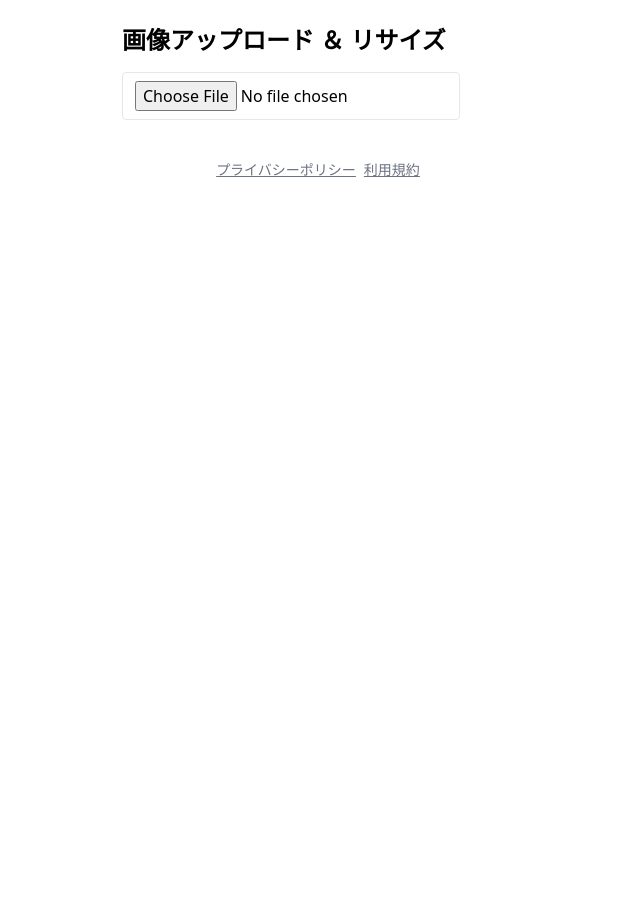
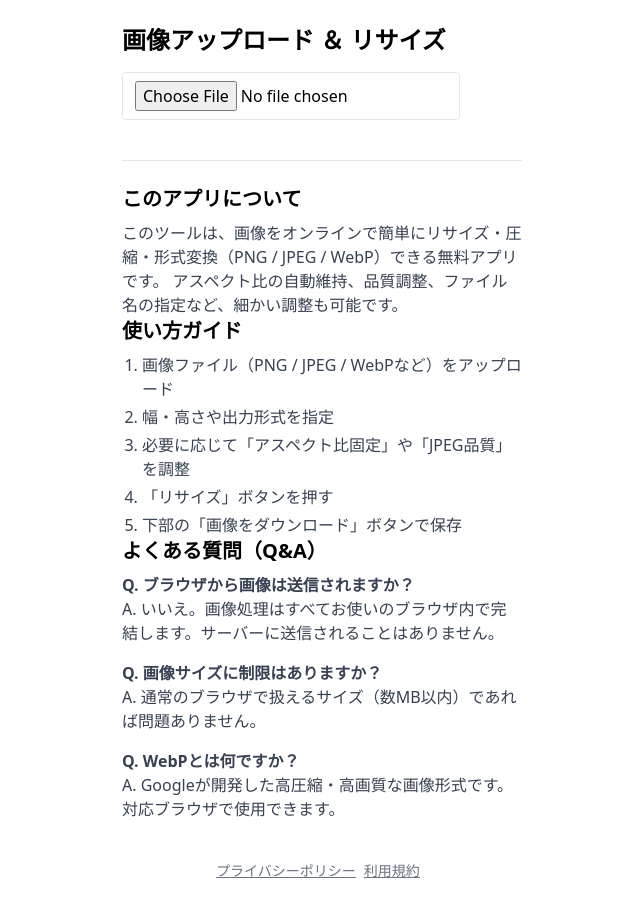
Before and after one commit to shinjimjim/image-resizer-js, a React (Create React App) app: page / in a window 1280 px wide. Shown: the whole page, without its empty margins (318-958 px from the left). Before the commit the page ends 800 px from the top, so only its background shows below. Built offline with nearby package versions, Linux system fonts and the light colour scheme.

Commit message:
紹介文・ガイド・Q&Aを追加

```diff
--- a/src/App.js
+++ b/src/App.js
@@ -239,6 +239,39 @@ function App() {
           </div>
         </div>
       )}
+
+      {/* 紹介文・ガイド・Q&A */}
+      <section className="mt-10 border-t pt-6">
+        <h2 className="text-xl font-semibold mb-2">このアプリについて</h2>
+          <p className="text-gray-700">
+            このツールは、画像をオンラインで簡単にリサイズ・圧縮・形式変換（PNG / JPEG / WebP）できる無料アプリです。
+            アスペクト比の自動維持、品質調整、ファイル名の指定など、細かい調整も可能です。
+          </p>
+        <h2 className="text-xl font-semibold mb-2">使い方ガイド</h2>
+          <ol className="list-decimal pl-5 text-gray-700 space-y-1">
+            <li>画像ファイル（PNG / JPEG / WebPなど）をアップロード</li>
+            <li>幅・高さや出力形式を指定</li>
+            <li>必要に応じて「アスペクト比固定」や「JPEG品質」を調整</li>
+            <li>「リサイズ」ボタンを押す</li>
+            <li>下部の「画像をダウンロード」ボタンで保存</li>
+          </ol>
+        <h2 className="text-xl font-semibold mb-2">よくある質問（Q&A）</h2>
+          <div className="space-y-4 text-gray-700">
+            <div>
+              <strong>Q. ブラウザから画像は送信されますか？</strong><br />
+              A. いいえ。画像処理はすべてお使いのブラウザ内で完結します。サーバーに送信されることはありません。
+            </div>
+            <div>
+              <strong>Q. 画像サイズに制限はありますか？</strong><br />
+              A. 通常のブラウザで扱えるサイズ（数MB以内）であれば問題ありません。
+            </div>
+            <div>
+              <strong>Q. WebPとは何ですか？</strong><br />
+              A. Googleが開発した高圧縮・高画質な画像形式です。対応ブラウザで使用できます。
+            </div>
+          </div>
+      </section>
+
       <footer className="mt-10 text-sm text-center text-gray-500">
         <a href="/privacy.html" className="underline">プライバシーポリシー</a>
         <a href="/terms.html" className="underline mx-2">利用規約</a>
```
